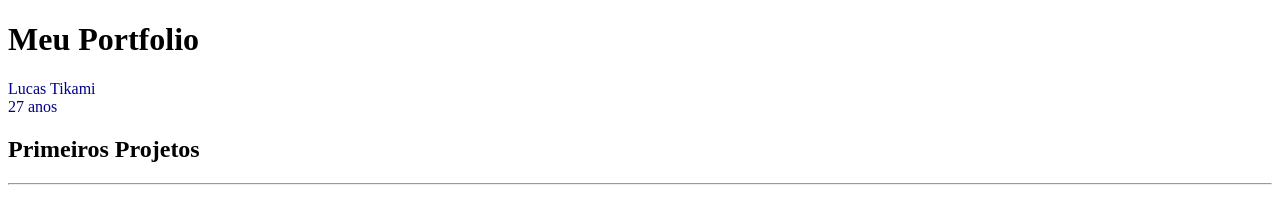
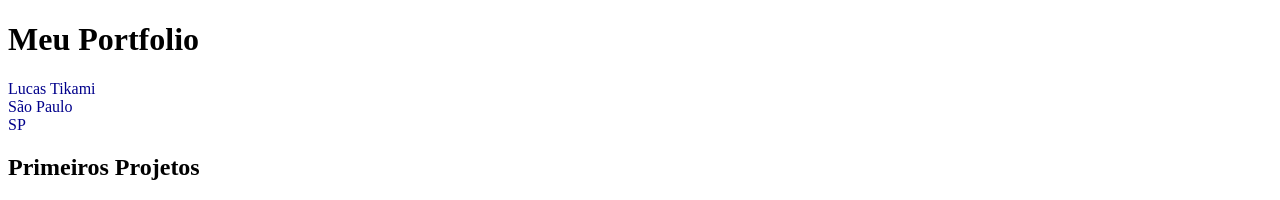
Before and after one commit to Tikamie/html-portifolio, a plain HTML site: page index.html in a window 1280 px wide. Shown: the top 200 px of the page. Drawn offline with Linux system fonts and the light colour scheme.

Commit message:
Add files via upload

```diff
--- a/index.html
+++ b/index.html
@@ -22,7 +22,7 @@ https://developer.mozilla.org/en-US/docs/Web/HTML/Element/img#attr-height -->
 </head>
 <body>
     <h1>Meu Portfolio</h1>
-    <p style="color:darkblue;" > Lucas Tikami <br /> 27 anos </p>
+    <p style="color:darkblue;" > Lucas Tikami <br /> São Paulo <br /> SP <br/> </p>
     <h2>Primeiros Projetos</h2>
     <hr>
     <h3><a href="./public/rank-filmes.html">Projeto Ranking de Filmes</a></h3>
```
